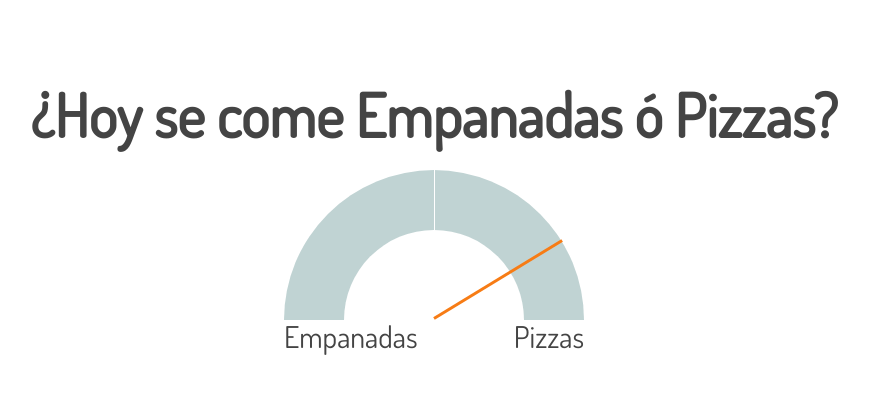
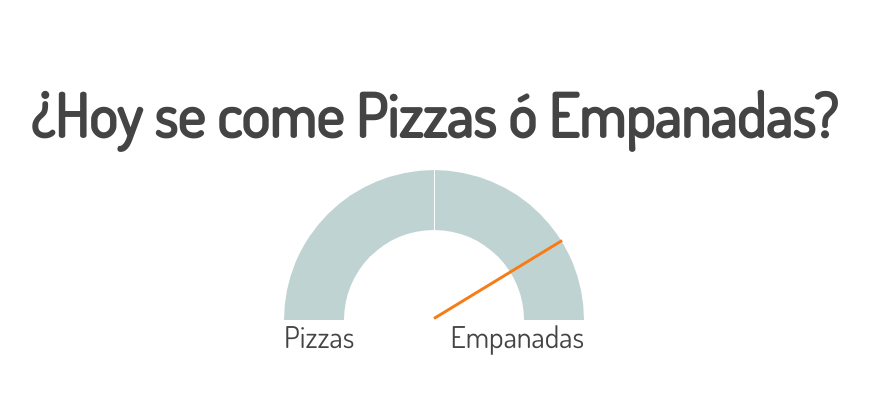
Before and after one commit to jazcarate/hoyTocaPizza, a plain HTML site: page index.html in a window 1280 px wide. Shown: the whole page, without its empty margins (206-1075 px from the left). Drawn offline with Linux system fonts and the light colour scheme.

Commit message:
Se leia mejor al revez "pizza o empanada"

```diff
--- a/index.html
+++ b/index.html
@@ -1,12 +1,12 @@
 <html>
 	<head>
 		<meta charset="UTF-8">
-		<title>¿Empanadas ó Pizzas?</title>
+		<title>¿Pizzas ó Empanadas?</title>
 		<link href='https://fonts.googleapis.com/css?family=Dosis' rel='stylesheet' type='text/css'>
 		<link href='style.css' rel='stylesheet' type='text/css'>
 	</head>
 	<body>
-		<h1>¿Hoy se come <strong>Empanadas</strong> ó <strong>Pizzas</strong>?</h1>
+		<h1>¿Hoy se come <strong>Pizzas</strong> ó <strong>Empanadas</strong>?</h1>
 		<div class="gauge gauge__liveupdate" id="gauge">
         	<div class="gauge--container" id="gauge-container">
         		<div class="gauge--marker"></div>
@@ -15,9 +15,9 @@
         		<div class="gauge--needle"></div>
         	</div>
         	<div class="gauge--labels mdl-typography--headline">
-            	<span class="gauge--label__low">Empanadas</span>
+            	<span class="gauge--label__low">Pizzas</span>
             	<span class="gauge--label__spacer"></span>
-            	<span class="gauge--label__high">Pizzas</span>
+            	<span class="gauge--label__high">Empanadas</span>
         	</div>
     	</div>
 	</body>
```
